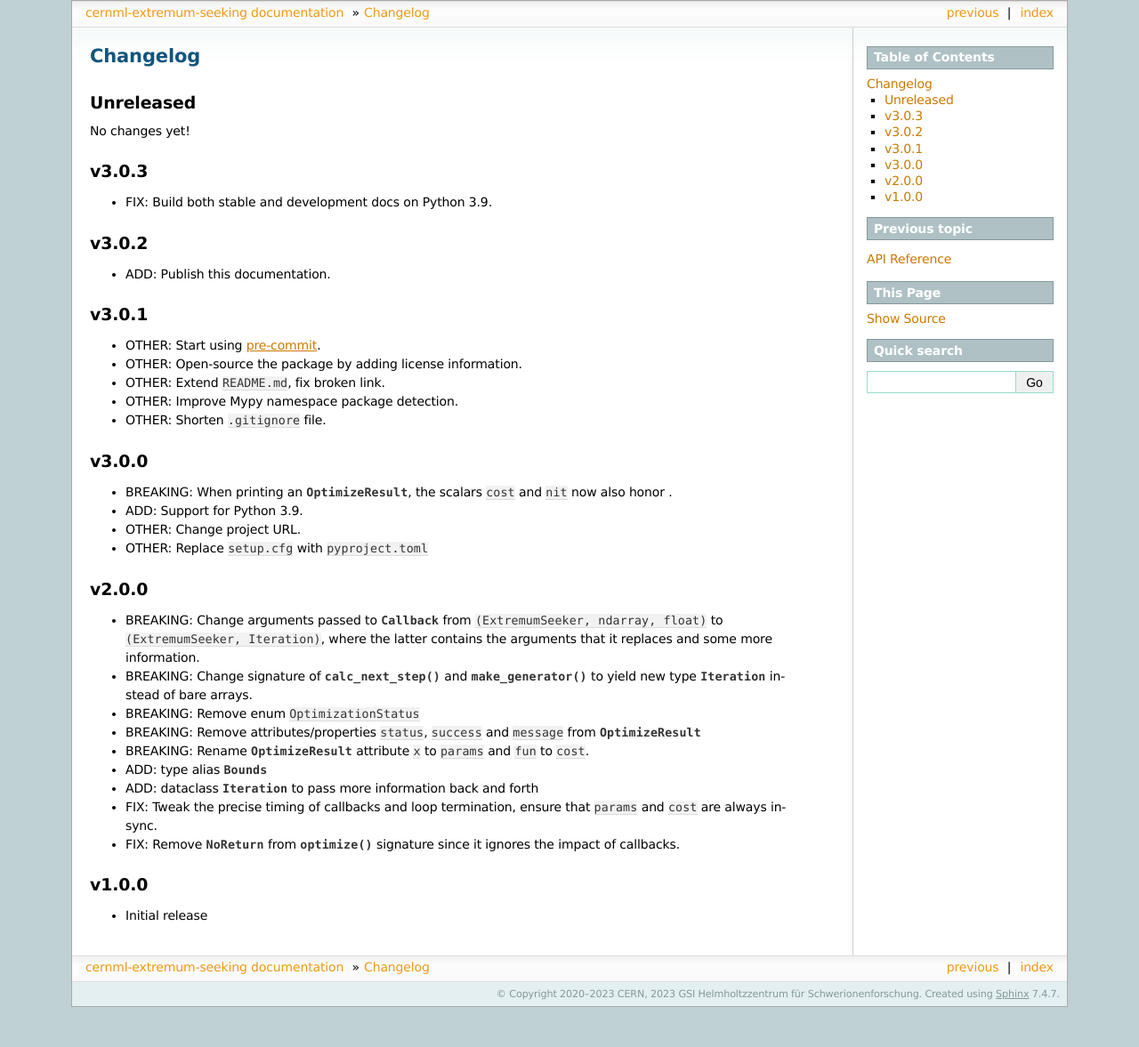
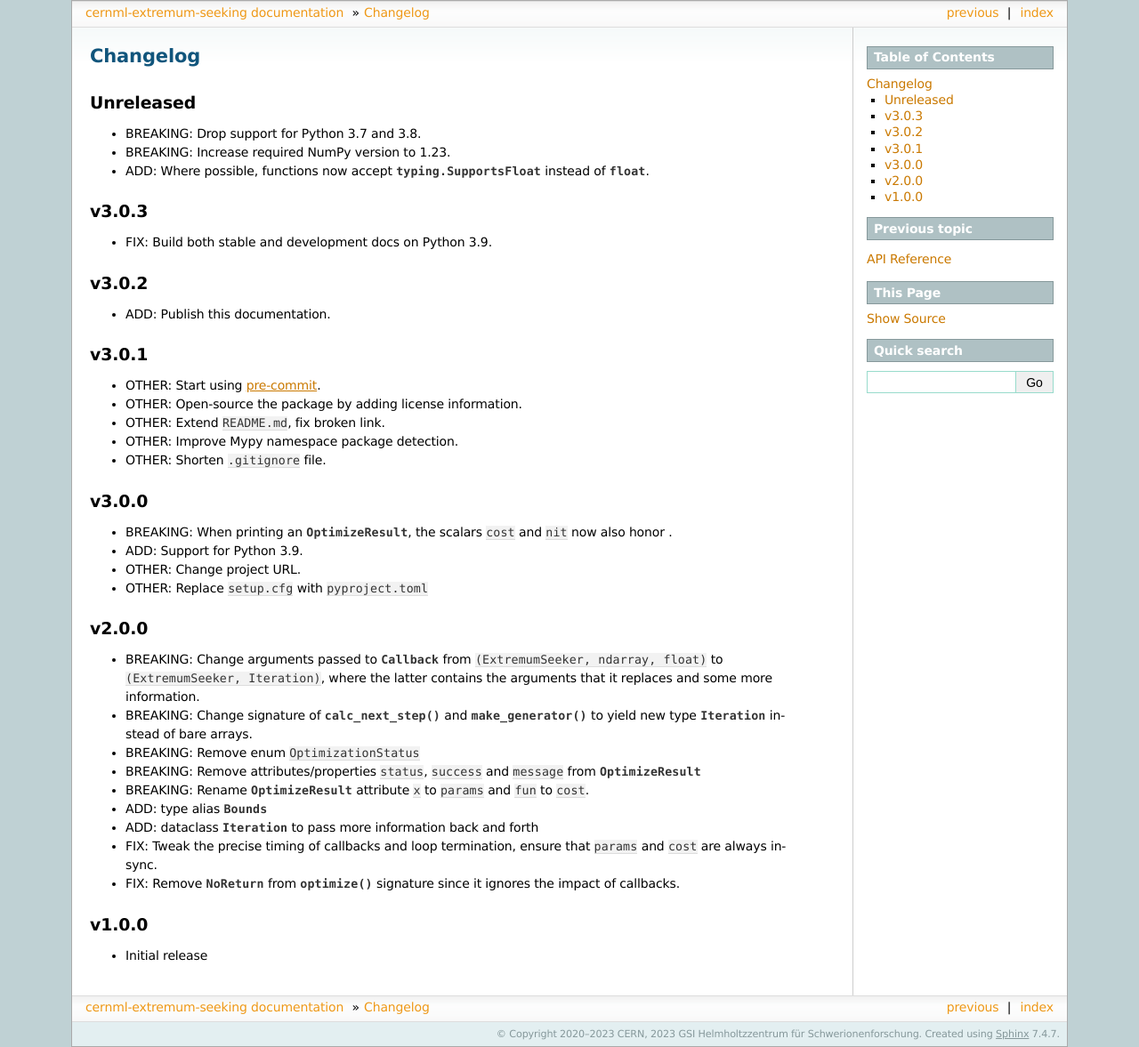
Before and after one commit to geoff-project/extremum-seeking, a Sphinx documentation site: the page built from docs/changelog.rst, in a window 1280 px wide. Shown: the whole page at 89% size. Built offline with Sphinx 7.4.7, drawn with Linux system fonts in a browser that asks for light colours; the version number could not be read and is left out; before the commit the page ends 1132 px from its top, so only the background shows below that.

Commit message:
Add changelog entries.

```diff
--- a/docs/changelog.rst
+++ b/docs/changelog.rst
@@ -13,7 +13,10 @@ Changelog
 Unreleased
 ----------
 
-No changes yet!
+- BREAKING: Drop support for Python 3.7 and 3.8.
+- BREAKING: Increase required NumPy version to 1.23.
+- ADD: Where possible, functions now accept `typing.SupportsFloat` instead of
+  `float`.
 
 v3.0.3
 ------
```
